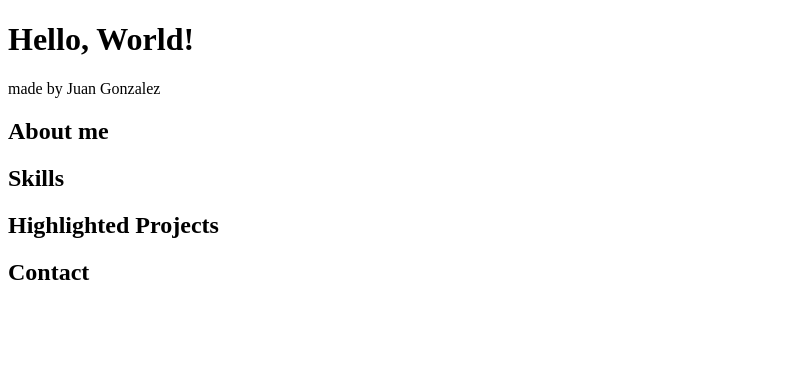
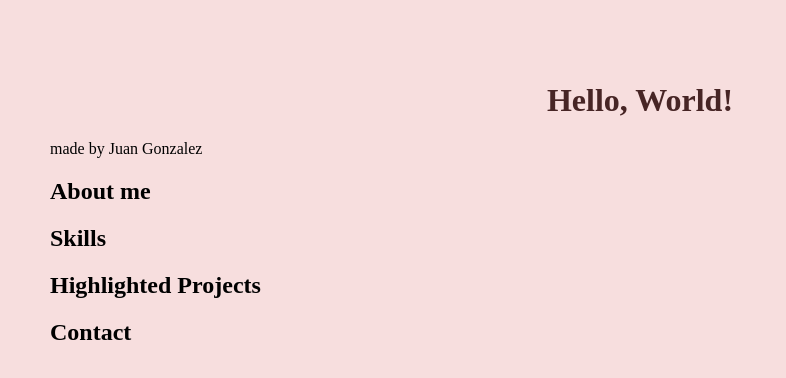
Before and after one commit to juangonzalez005/juangonzalez005, a plain HTML site: page index.html in a window 1280 px wide. Shown: the whole page, without its empty margins (0-786 px from the left). Drawn offline with Linux system fonts and the light colour scheme.

Commit message:
a few colors and margins

```diff
--- a/index.html
+++ b/index.html
@@ -4,10 +4,12 @@
         <title>
             CSCE 190: Juan Gonzalez
         </title>
+
+        <link rel="stylesheet" href="styles.css">
     </head>
 
     <body>
-        <h1>Hello, World!</h1>
+        <h1 id="centered">Hello, World!</h1>
         <t>made by Juan Gonzalez</t>
 
         <h2>About me</h2>
--- a/styles.css
+++ b/styles.css
@@ -0,0 +1,25 @@
+body {
+    font-family: "Times New Roman", Times, serif;
+    background-color: #f7dede;
+    margin: 30px;
+    padding: 20px;
+}
+
+p {
+    font-size: 1.2em;
+    line-height: 1.5em;
+    color: #333;
+}
+
+h1 {
+    text-align: center;
+    color: #472525;
+}
+
+#centered {
+    font-size: 2em;
+   /* color: #333; */
+    text-align: center;
+    margin-top: 0;
+    padding-top: 1em;
+}
```
